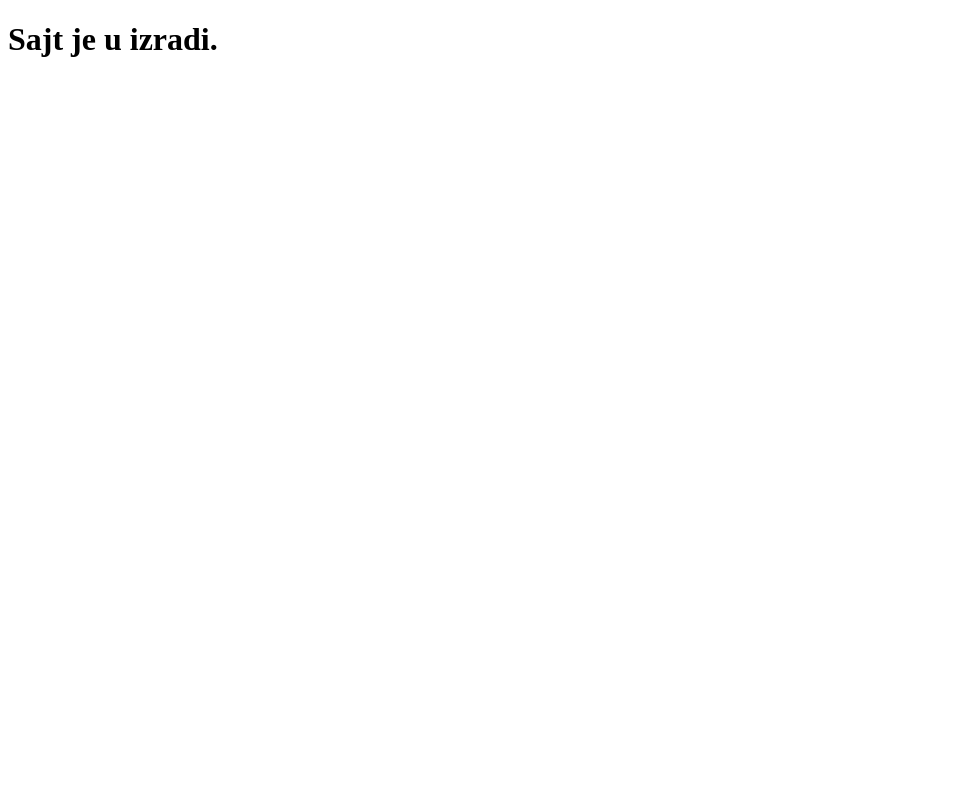
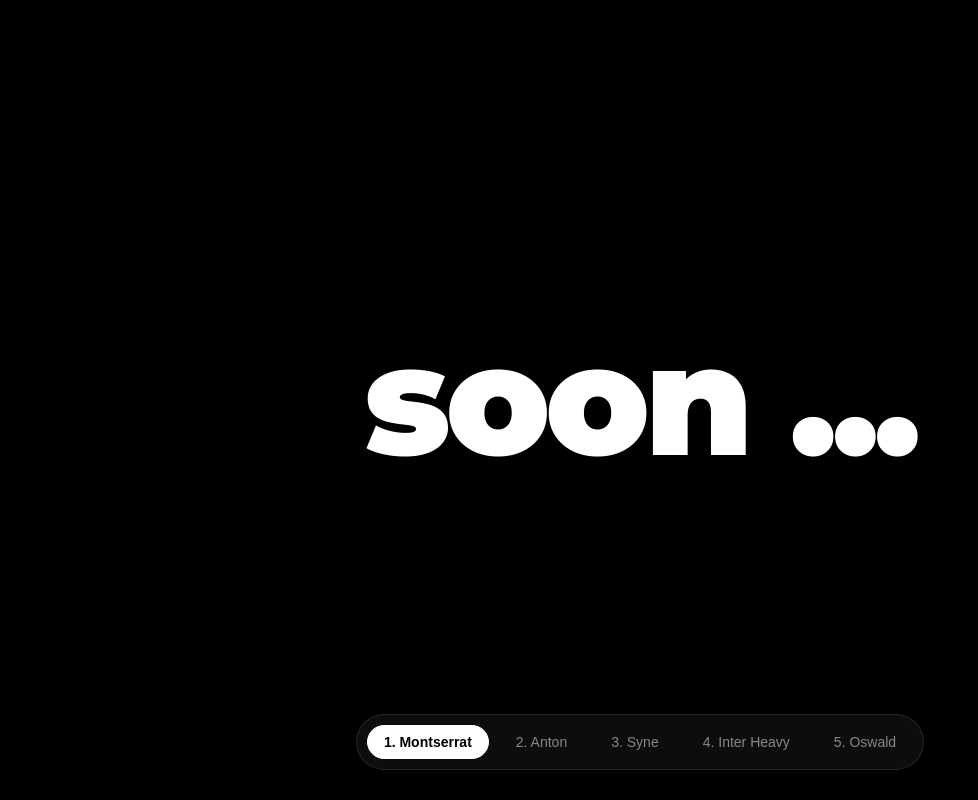
Before and after one commit to GOR4N/todoric.com, a plain HTML site: page index.html in a window 1280 px wide. Shown: the whole page, without its empty margins (0-978 px from the left). Drawn offline with Linux system fonts and the light colour scheme.

Commit message:
Update index.html

```diff
--- a/index.html
+++ b/index.html
@@ -1,9 +1,113 @@
 <!DOCTYPE html>
-<html>
+<html lang="sr">
 <head>
+    <meta charset="UTF-8">
+    <meta name="viewport" content="width=device-width, initial-scale=1.0">
     <title>todoric.com</title>
+    <!-- Uvoz 5 varijanti upečatljivih i debelih fontova sa Google Fonts -->
+    <link rel="preconnect" href="https://fonts.googleapis.com">
+    <link rel="preconnect" href="https://fonts.gstatic.com" crossorigin>
+    <link href="https://fonts.googleapis.com/css2?family=Anton&family=Inter:wght@900&family=Montserrat:wght@900&family=Oswald:wght@700&family=Syne:wght@800&display=swap" rel="stylesheet">
+
+    <style>
+        * {
+            margin: 0;
+            padding: 0;
+            box-sizing: border-box;
+        }
+
+        body {
+            background-color: #000000;
+            color: #ffffff;
+            height: 100vh;
+            display: flex;
+            flex-direction: column;
+            justify-content: center;
+            align-items: center;
+            font-family: 'Montserrat', sans-serif; /* Podrazumevani font */
+            overflow: hidden;
+        }
+
+        .text-container {
+            flex: 1;
+            display: flex;
+            justify-content: center;
+            align-items: center;
+        }
+
+        h1 {
+            font-size: clamp(3rem, 12vw, 10rem);
+            font-weight: 900;
+            text-transform: lowercase;
+            letter-spacing: -0.03em;
+            text-align: center;
+            user-select: none;
+            transition: font-family 0.2s ease;
+        }
+
+        /* Kontrolna tabla za izbor fontova (neće smetati na mobilnom) */
+        .font-selector {
+            position: absolute;
+            bottom: 30px;
+            display: flex;
+            gap: 10px;
+            flex-wrap: wrap;
+            justify-content: center;
+            padding: 10px;
+            background: rgba(255, 255, 255, 0.05);
+            border: 1px solid rgba(255, 255, 255, 0.1);
+            border-radius: 30px;
+            backdrop-filter: blur(10px);
+        }
+
+        .font-btn {
+            background: transparent;
+            color: #888;
+            border: 1px solid transparent;
+            padding: 8px 16px;
+            border-radius: 20px;
+            cursor: pointer;
+            font-size: 14px;
+            transition: all 0.3s ease;
+        }
+
+        .font-btn:hover {
+            color: #fff;
+        }
+
+        .font-btn.active {
+            color: #000;
+            background: #fff;
+            border-color: #fff;
+            font-weight: bold;
+        }
+    </style>
 </head>
 <body>
-    <h1>Sajt je u izradi.</h1>
+
+    <div class="text-container">
+        <h1 id="headline">soon ...</h1>
+    </div>
+
+    <!-- Meni za testiranje fontova -->
+    <div class="font-selector">
+        <button class="font-btn active" onclick="setFont('Montserrat', '900', this)">1. Montserrat</button>
+        <button class="font-btn" onclick="setFont('Anton', '400', this)">2. Anton</button>
+        <button class="font-btn" onclick="setFont('Syne', '800', this)">3. Syne</button>
+        <button class="font-btn" onclick="setFont('Inter', '900', this)">4. Inter Heavy</button>
+        <button class="font-btn" onclick="setFont('Oswald', '700', this)">5. Oswald</button>
+    </div>
+
+    <script>
+        function setFont(fontName, weight, btn) {
+            const headline = document.getElementById('headline');
+            headline.style.fontFamily = `'${fontName}', sans-serif`;
+            headline.style.fontWeight = weight;
+
+            // Promena aktivnog dugmeta
+            document.querySelectorAll('.font-btn').forEach(b => b.classList.remove('active'));
+            btn.classList.add('active');
+        }
+    </script>
 </body>
 </html>
```
